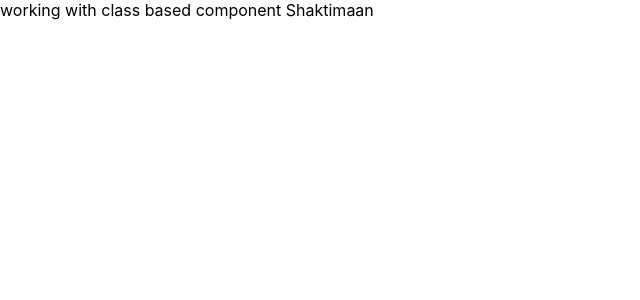
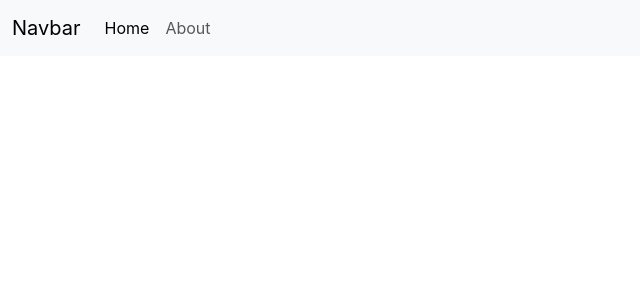
Before and after one commit to babunairofficial/React, a React (Create React App) app in the folder newsapp/: page / in a window 1280 px wide. Shown: the top 300 px of the page, without its empty margins (0-640 px from the left). Built offline with nearby package versions, Linux system fonts and the light colour scheme.

Commit message:
News app - Navbar

```diff
--- a/newsapp/public/index.html
+++ b/newsapp/public/index.html
@@ -7,9 +7,11 @@
     <meta name="theme-color" content="#000000" />
     <meta
       name="description"
-      content="Web site created using create-react-app"
+      content="News app helps to get world information at just a click from your home"
     />
     <link rel="apple-touch-icon" href="%PUBLIC_URL%/logo192.png" />
+    <link href="https://cdn.jsdelivr.net/npm/bootstrap@5.3.3/dist/css/bootstrap.min.css" rel="stylesheet" integrity="sha384-QWTKZyjpPEjISv5WaRU9OFeRpok6YctnYmDr5pNlyT2bRjXh0JMhjY6hW+ALEwIH" crossorigin="anonymous">
+  </head>
     <!--
       manifest.json provides metadata used when your web app is installed on a
       user's mobile device or desktop. See https://developers.google.com/web/fundamentals/web-app-manifest/
@@ -24,7 +26,7 @@
       work correctly both with client-side routing and a non-root public URL.
       Learn how to configure a non-root public URL by running `npm run build`.
     -->
-    <title>React App</title>
+    <title>News App - Get your news by a click</title>
   </head>
   <body>
     <noscript>You need to enable JavaScript to run this app.</noscript>
@@ -39,5 +41,7 @@
       To begin the development, run `npm start` or `yarn start`.
       To create a production bundle, use `npm run build` or `yarn build`.
     -->
+    <script src="https://cdn.jsdelivr.net/npm/@popperjs/core@2.11.8/dist/umd/popper.min.js" integrity="sha384-I7E8VVD/ismYTF4hNIPjVp/Zjvgyol6VFvRkX/vR+Vc4jQkC+hVqc2pM8ODewa9r" crossorigin="anonymous"></script>
+    <script src="https://cdn.jsdelivr.net/npm/bootstrap@5.3.3/dist/js/bootstrap.min.js" integrity="sha384-0pUGZvbkm6XF6gxjEnlmuGrJXVbNuzT9qBBavbLwCsOGabYfZo0T0to5eqruptLy" crossorigin="anonymous"></script>
   </body>
 </html>
--- a/newsapp/src/App.js
+++ b/newsapp/src/App.js
@@ -2,13 +2,14 @@
 import './App.css';
 
 import React, { Component } from 'react'
+import NavBar from './components/NavBar';
 
 export default class App extends Component {
   c = "Shaktimaan";
   render() {
     return (
       <div>
-        working with class based component {this.c}
+        <NavBar/>
       </div>
     )
   }
--- /dev/null
+++ b/newsapp/src/components/NavBar.js
@@ -0,0 +1,34 @@
+import PropTypes from 'prop-types'
+import React, { Component } from 'react'
+
+export class NavBar extends Component {
+  static propTypes = {}
+
+  render() {
+    return (
+      <div>
+        <nav className="navbar navbar-expand-lg bg-body-tertiary">
+            <div className="container-fluid">
+                <a className="navbar-brand" href="/">Navbar</a>
+                <button className="navbar-toggler" type="button" data-bs-toggle="collapse" data-bs-target="#navbarSupportedContent" aria-controls="navbarSupportedContent" aria-expanded="false" aria-label="Toggle navigation">
+                <span className="navbar-toggler-icon"></span>
+                </button>
+                <div className="collapse navbar-collapse" id="navbarSupportedContent">
+                    <ul className="navbar-nav me-auto mb-2 mb-lg-0">
+                        <li className="nav-item">
+                        <a className="nav-link active" aria-current="page" href="/">Home</a>
+                        </li>
+                        <li className="nav-item">
+                        <a className="nav-link" href="/About">About</a>
+                        </li>
+
+                    </ul>
+                </div>
+            </div>
+</nav>
+      </div>
+    )
+  }
+}
+
+export default NavBar
```
Also changed, not shown: newsapp/src/components/News.js (added).
